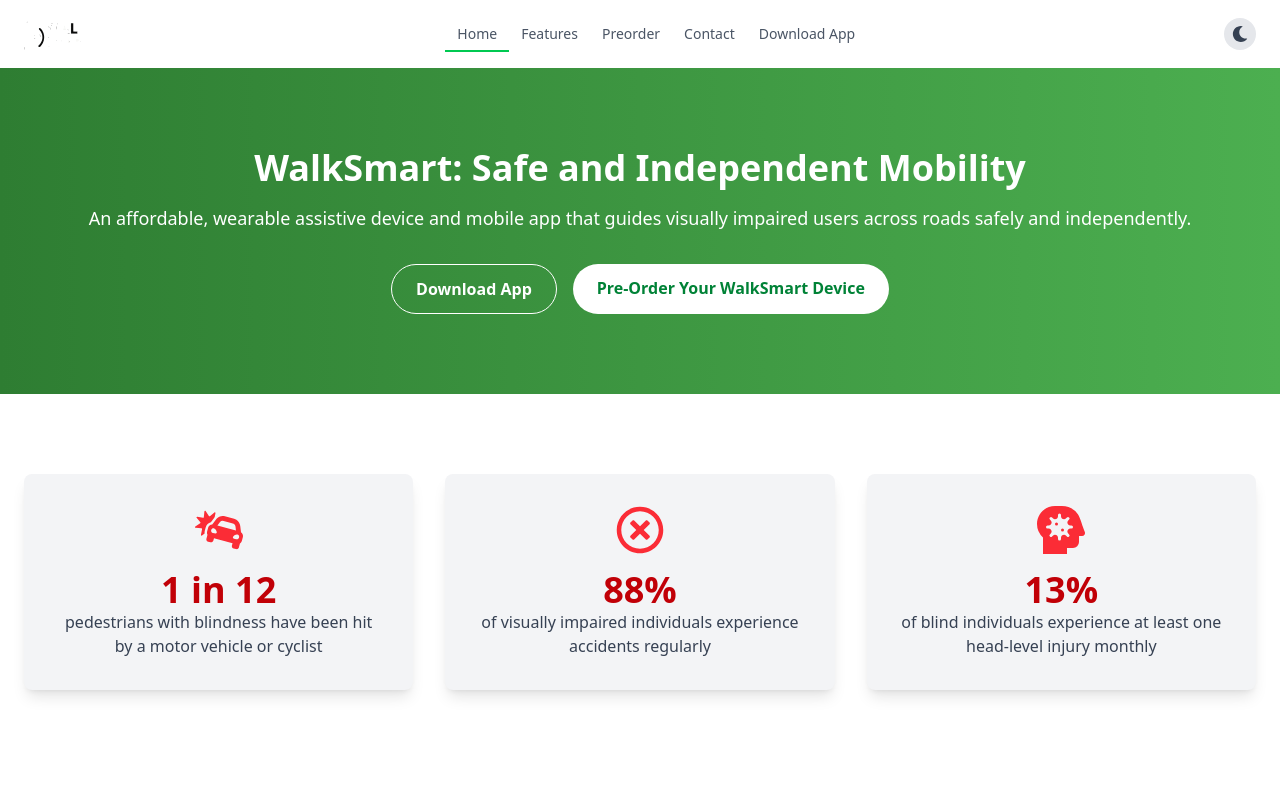
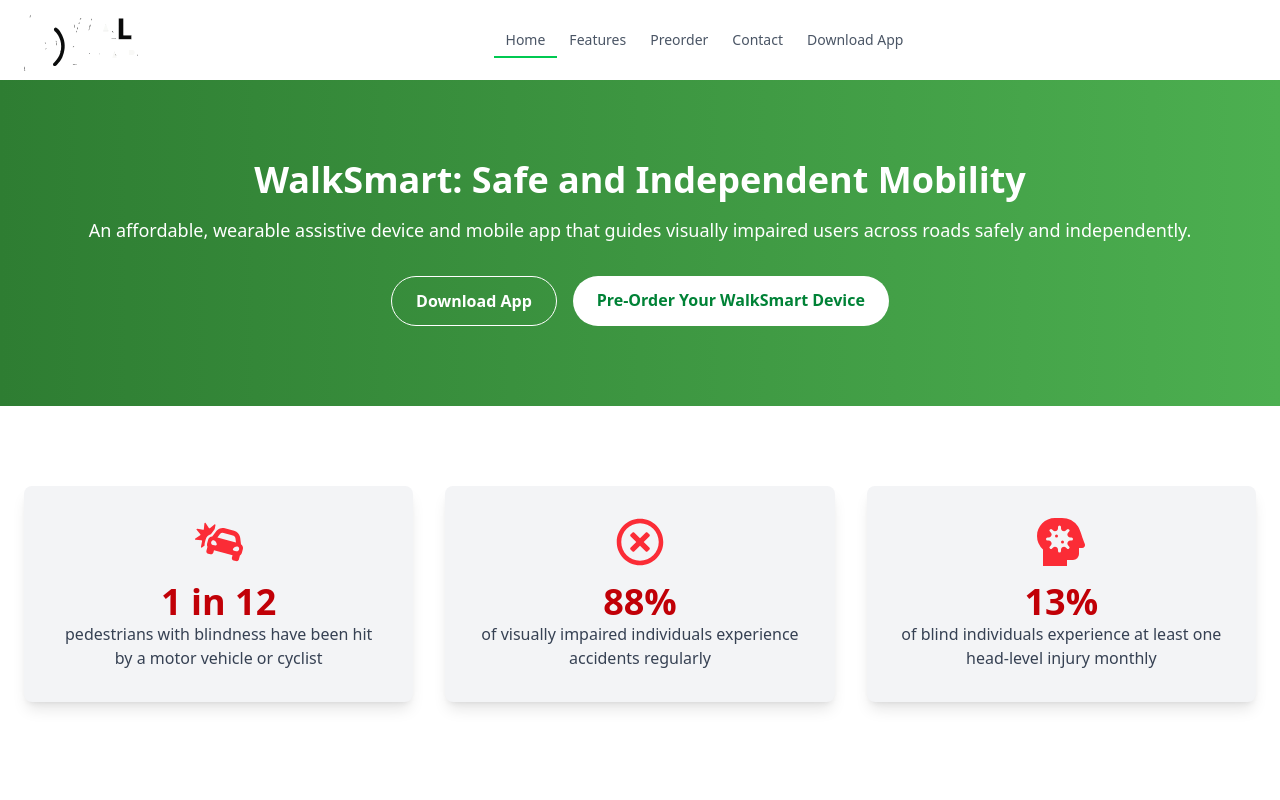
Before and after one commit to Tsegazeab3/walk_smart_front_end, a React (Vite) app: page / in a window 1280 px wide. Shown: the top 800 px of the page. Built offline with nearby package versions, Linux system fonts and the light colour scheme.

Commit message:
Revert dark mode changes and remove theme toggler

```diff
--- a/src/App.jsx
+++ b/src/App.jsx
@@ -1,4 +1,4 @@
-import React, { useContext } from 'react';
+import React from 'react';
 import { BrowserRouter as Router, Route, Routes } from 'react-router-dom';
 import Header from './components/Header';
 import Footer from './components/Footer';
@@ -7,11 +7,8 @@ import Features from './pages/Features';
 import Preorder from './pages/Preorder';
 import Contact from './pages/Contact';
 import Download from './pages/Download';
-import { ThemeContext } from './context/ThemeContext';
 
 const App = () => {
-  const { theme } = useContext(ThemeContext);
-
   return (
     <Router>
       <div className="font-sans relative min-h-screen flex flex-col">
--- a/src/components/Header.jsx
+++ b/src/components/Header.jsx
@@ -1,13 +1,11 @@
-import React, { useState, useEffect, useRef } from 'react';
+import React, { useState, useRef } from 'react';
 import { NavLink, useLocation } from 'react-router-dom';
 import HamburgerMenu from './HamburgerMenu';
 import logo from '../assets/logo.svg';
-import ThemeToggler from './ThemeToggler';
 import { motion } from 'framer-motion';
 
 const Header = () => {
   const [isMenuOpen, setIsMenuOpen] = useState(false);
-  const [activeTab, setActiveTab] = useState(null);
   const navRef = useRef(null);
   const location = useLocation();
 
@@ -25,10 +23,10 @@ const Header = () => {
 
   return (
     <header className="bg-white dark:bg-gray-800 z-20">
-      <div className="container mx-auto px-6 py-4 flex justify-between items-center">
+      <div className="container mx-auto px-6 py-2 flex justify-between items-center">
         <div>
           <NavLink to="/" className="flex items-center">
-            <img src={logo} alt="The WalkSmart logo, which is the word WalkSmart written in a stylized font." className="h-8 w-auto" />
+            <img src={logo} alt="The WalkSmart logo, which is the word WalkSmart written in a stylized font." className="h-16 w-auto" />
           </NavLink>
         </div>
         <div className="flex-grow flex justify-center">
@@ -38,8 +36,8 @@ const Header = () => {
                 key={link.to}
                 to={link.to}
                 className="text-gray-600 dark:text-gray-300 hover:text-gray-900 dark:hover:text-white px-3 py-2 rounded-md text-sm font-medium relative"
-                onMouseEnter={() => setActiveTab(link.to)}
-                onMouseLeave={() => setActiveTab(null)}
+                onMouseEnter={() => {}}
+                onMouseLeave={() => {}}
               >
                 {link.label}
                 {location.pathname === link.to && (
@@ -53,7 +51,6 @@ const Header = () => {
           </nav>
         </div>
         <div className="flex items-center">
-          <ThemeToggler />
           <div className="md:hidden ml-4 z-30">
             <HamburgerMenu isOpen={isMenuOpen} toggleMenu={toggleMenu} />
           </div>
--- a/src/components/ThemeToggler.jsx
+++ /dev/null
@@ -1,15 +0,0 @@
-import React, { useContext } from 'react';
-import { FaSun, FaMoon } from 'react-icons/fa';
-import { ThemeContext } from '../context/ThemeContext';
-
-const ThemeToggler = () => {
-  const { theme, toggleTheme } = useContext(ThemeContext);
-
-  return (
-    <button onClick={toggleTheme} className="p-2 rounded-full bg-gray-200 dark:bg-gray-700">
-      {theme === 'light' ? <FaMoon className="text-gray-700" /> : <FaSun className="text-yellow-400" />}
-    </button>
-  );
-};
-
-export default ThemeToggler;
--- a/src/context/ThemeContext.jsx
+++ /dev/null
@@ -1,36 +0,0 @@
-import React, { createContext, useState, useMemo, useEffect } from 'react';
-
-export const ThemeContext = createContext();
-
-export const ThemeProvider = ({ children }) => {
-  const [theme, setTheme] = useState('light');
-
-  useEffect(() => {
-    const storedTheme = localStorage.getItem('theme');
-    if (storedTheme) {
-      setTheme(storedTheme);
-    }
-  }, []);
-
-  useEffect(() => {
-    if (theme === 'dark') {
-      document.documentElement.classList.add('dark');
-    } else {
-      document.documentElement.classList.remove('dark');
-    }
-    localStorage.setItem('theme', theme);
-    console.log('Current theme:', theme);
-  }, [theme]);
-
-  const toggleTheme = () => {
-    setTheme(prevTheme => (prevTheme === 'light' ? 'dark' : 'light'));
-  };
-
-  const value = useMemo(() => ({ theme, toggleTheme }), [theme]);
-
-  return (
-    <ThemeContext.Provider value={value}>
-      {children}
-    </ThemeContext.Provider>
-  );
-};
--- a/src/main.jsx
+++ b/src/main.jsx
@@ -2,12 +2,9 @@ import { StrictMode } from 'react';
 import { createRoot } from 'react-dom/client';
 import './index.css';
 import App from './App.jsx';
-import { ThemeProvider } from './context/ThemeContext';
 
 createRoot(document.getElementById('root')).render(
   <StrictMode>
-    <ThemeProvider>
-      <App />
-    </ThemeProvider>
+    <App />
   </StrictMode>,
 );
```
Also changed, not shown: 1 other file (tests, documents, lock files or other folders).
